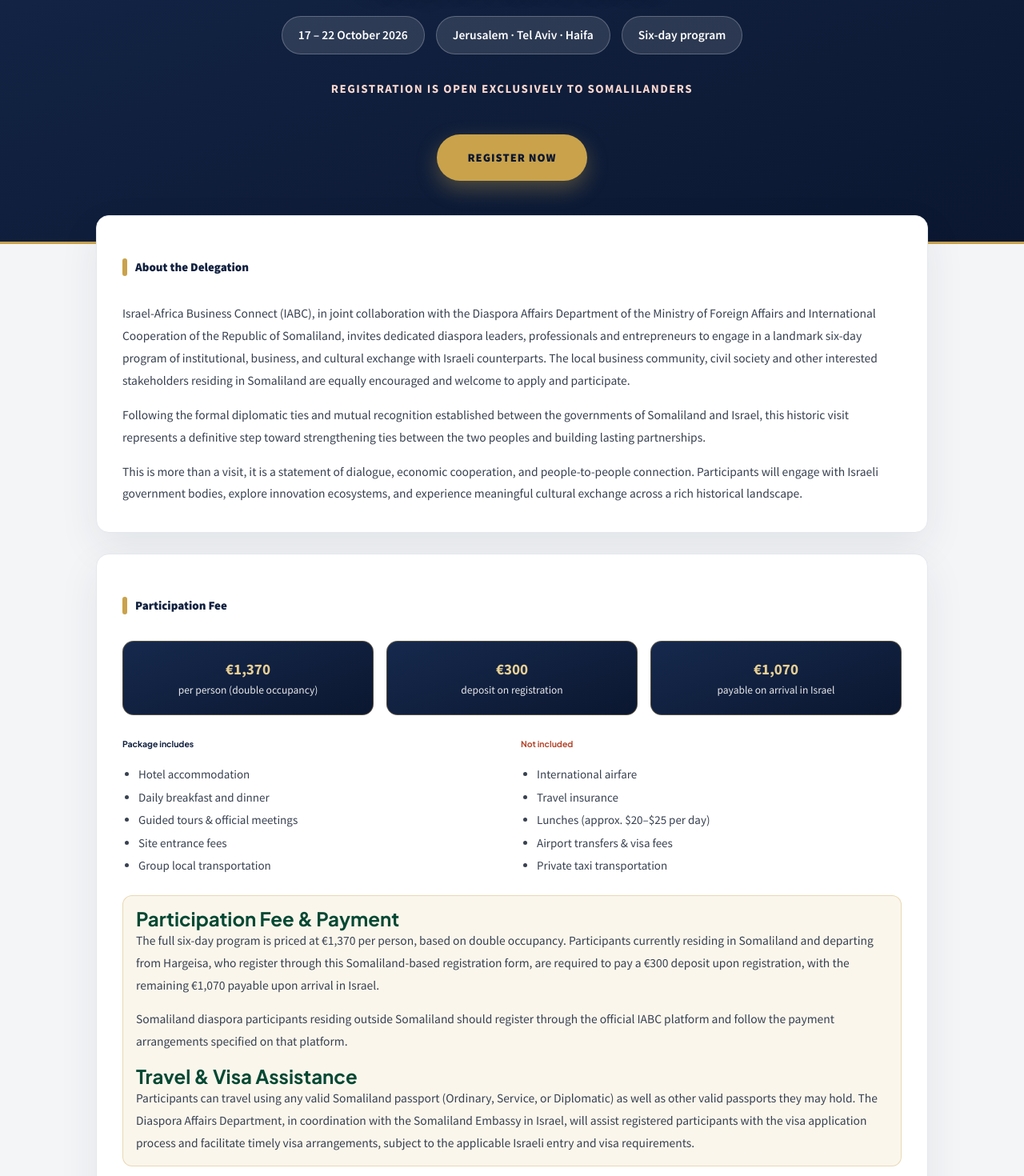
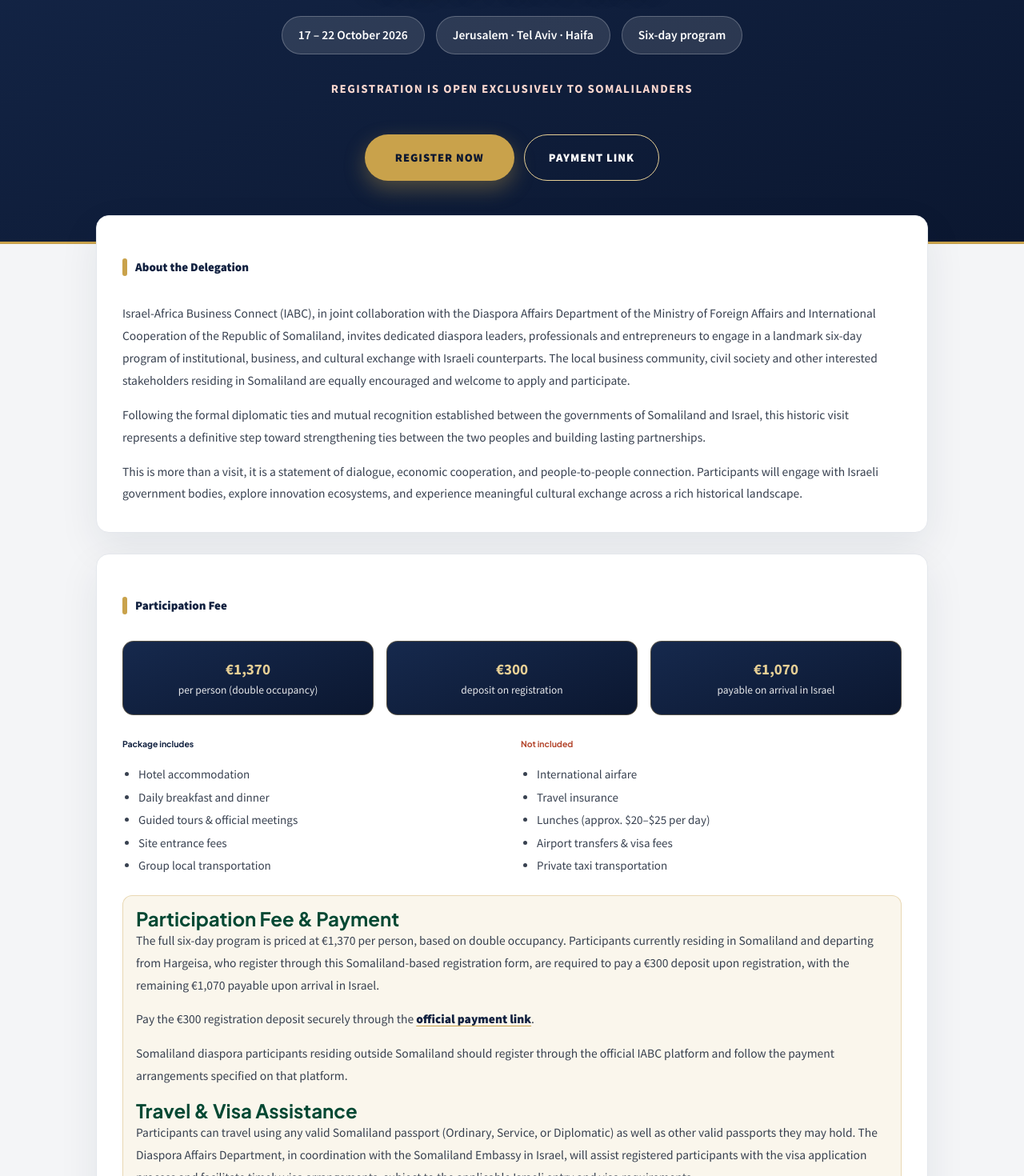
Before and after one commit to janogale/sldiaspora, a Next.js app: page /israel-visit-2026 in a window 1280 px wide. Shown: the part 360-1830 px from the top of the page at 80% size. Built offline with nearby package versions, Linux system fonts and the light colour scheme; a web font is replaced by a local one.

Commit message:
adding payment link

```diff
--- a/app/israel-visit-2026/page.module.css
+++ b/app/israel-visit-2026/page.module.css
@@ -167,6 +167,14 @@
   color: #384150;
 }
 .feeNote strong { color: var(--navy); }
+.paymentLink {
+  color: var(--navy);
+  font-weight: 800;
+  text-decoration: underline;
+  text-decoration-color: var(--gold);
+  text-underline-offset: 3px;
+}
+.paymentLink:hover { color: #7d6120; }
 
 .included { display: grid; grid-template-columns: 1fr 1fr; gap: 22px; }
 .included ul { margin: 10px 0 0; padding-left: 20px; line-height: 1.9; color: #384150; font-size: 15px; }
@@ -269,6 +277,7 @@
 
 .submit {
   grid-column: 1 / -1;
+  width: 100%;
   background: linear-gradient(135deg, var(--navy) 0%, var(--navy-deep) 100%);
   color: #fff;
   border: none;
@@ -283,6 +292,23 @@
 }
 .submit:hover:not(:disabled) { transform: translateY(-1px); }
 .submit:disabled { opacity: 0.65; cursor: not-allowed; }
+
+.paymentButton {
+  display: inline-flex;
+  align-items: center;
+  justify-content: center;
+  border: 1px solid var(--gold);
+  border-radius: 999px;
+  padding: 15px 20px;
+  background: #faf6ec;
+  color: var(--navy);
+  font-size: 16px;
+  font-weight: 800;
+  text-align: center;
+  text-decoration: none;
+  transition: transform 0.12s, background 0.12s;
+}
+.paymentButton:hover { transform: translateY(-1px); background: #f3e7c9; }
 
 .consent {
   grid-column: 1 / -1;
@@ -304,6 +330,12 @@
 }
 .success h2 { color: var(--navy); font-size: 1.7rem; margin: 0 0 10px; }
 .success p { color: var(--muted); line-height: 1.75; max-width: 480px; margin: 0 auto; font-size: 15.5px; }
+.success .paymentLink {
+  display: inline-block;
+  margin-top: 18px;
+  font-size: 15.5px;
+}
+.success .paymentButton { margin-top: 18px; }
 
 .contact {
   text-align: center;
@@ -333,6 +365,32 @@
 }
 .jump:hover { transform: translateY(-1px); }
 
+.heroActions {
+  display: flex;
+  justify-content: center;
+  align-items: center;
+  flex-wrap: wrap;
+  gap: 12px;
+}
+.heroActions .jump { margin-top: 34px; }
+.heroPayment {
+  display: inline-flex;
+  align-items: center;
+  justify-content: center;
+  margin-top: 34px;
+  border: 1px solid var(--gold-soft);
+  border-radius: 999px;
+  padding: 14px 30px;
+  color: #fff;
+  font-size: 14.5px;
+  font-weight: 800;
+  letter-spacing: 1px;
+  text-transform: uppercase;
+  text-decoration: none;
+  transition: transform 0.12s, background 0.12s;
+}
+.heroPayment:hover { transform: translateY(-1px); background: rgba(255, 255, 255, 0.12); }
+
 @media (max-width: 720px) {
   .grid { grid-template-columns: 1fr; }
   .checks { grid-template-columns: 1fr; }
--- a/app/israel-visit-2026/page.tsx
+++ b/app/israel-visit-2026/page.tsx
@@ -10,6 +10,9 @@
   "Diaspora leadership and peer exchange",
   "Tourism and cultural heritage exchange",
 ];
+
+const PAYMENT_URL =
+  "https://www.wetravel.com/checkout_embed?uuid=5160652091&source=direct_link";
 
 export default function IsraelVisit2026Page() {
   const [loading, setLoading] = useState(false);
@@ -89,9 +92,19 @@
           <p className={styles.exclusive}>
             Registration is open exclusively to Somalilanders
           </p>
-          <a href="#register" className={styles.jump}>
-            Register Now
-          </a>
+          <div className={styles.heroActions}>
+            <a href="#register" className={styles.jump}>
+              Register Now
+            </a>
+            <a
+              href={PAYMENT_URL}
+              target="_blank"
+              rel="noopener noreferrer"
+              className={styles.heroPayment}
+            >
+              Payment Link
+            </a>
+          </div>
         </div>
       </section>
 
@@ -175,6 +188,18 @@
               upon arrival in Israel.
             </p>
             <p>
+              Pay the €300 registration deposit securely through the{" "}
+              <a
+                href={PAYMENT_URL}
+                target="_blank"
+                rel="noopener noreferrer"
+                className={styles.paymentLink}
+              >
+                official payment link
+              </a>
+              .
+            </p>
+            <p>
               Somaliland diaspora participants residing outside Somaliland
               should register through the official IABC platform and follow
               the payment arrangements specified on that platform.
@@ -225,6 +250,14 @@
                 verification by the Diaspora Department. Our team will contact you
                 by email regarding the €300 deposit and next steps.
               </p>
+              <a
+                href={PAYMENT_URL}
+                target="_blank"
+                rel="noopener noreferrer"
+                className={styles.paymentButton}
+              >
+                Pay the €300 registration deposit
+              </a>
             </div>
           ) : (
             <>
```
